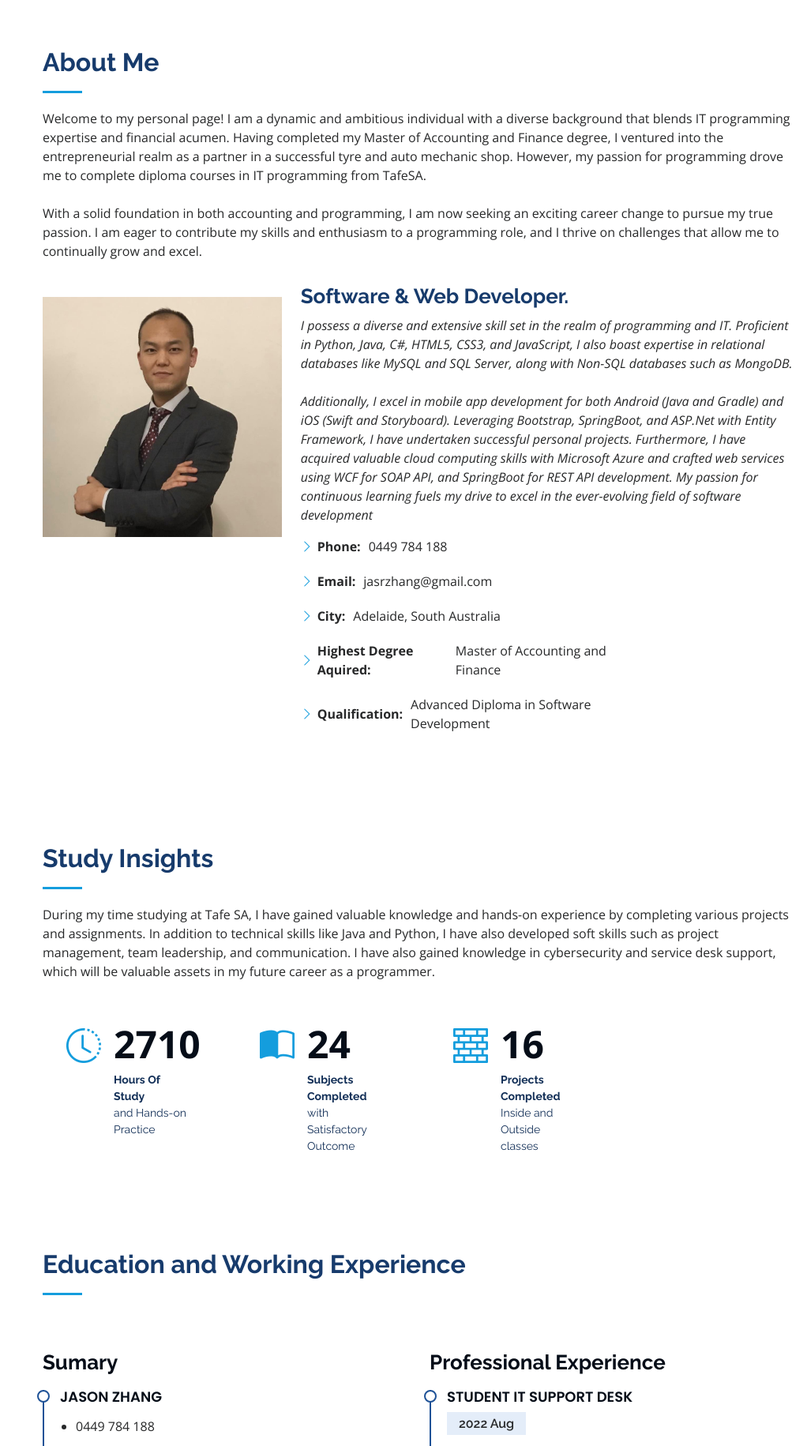
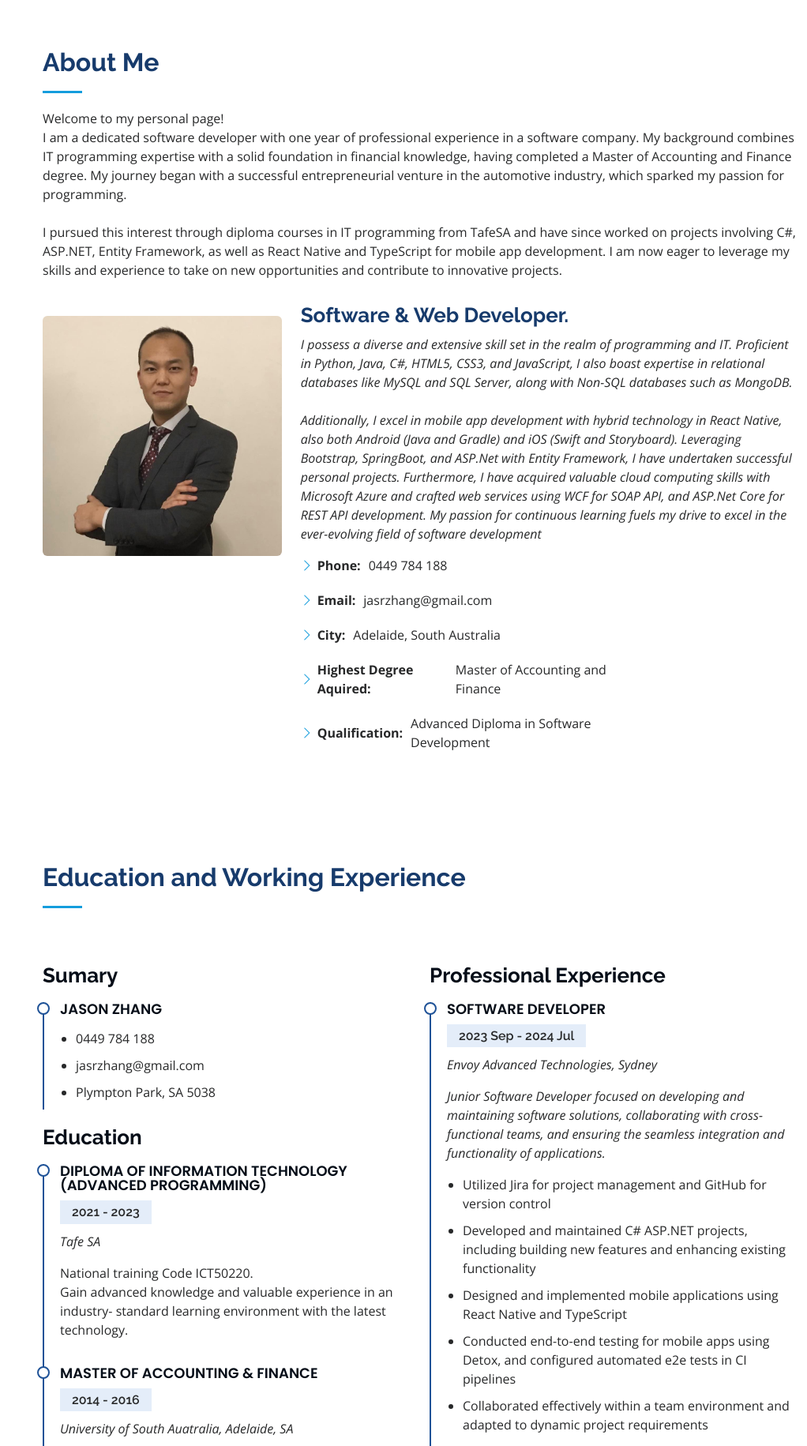
Before and after one commit to jasrzhang/jarzhang.github.io, a plain HTML site: page index.html in a window 1280 px wide. Shown: the part 800-2631 px from the top of the page at 79% size, without its empty margins (258-1280 px from the left). Drawn offline with nearby package versions, Linux system fonts and the light colour scheme.

Commit message:
minor content update 2024

```diff
--- a/index.html
+++ b/index.html
@@ -126,20 +126,23 @@
           <div class="section-title">
             <h2>About Me</h2>
             <p>
-              Welcome to my personal page! I am a dynamic and ambitious
-              individual with a diverse background that blends IT programming
-              expertise and financial acumen. Having completed my Master of
-              Accounting and Finance degree, I ventured into the entrepreneurial
-              realm as a partner in a successful tyre and auto mechanic shop.
-              However, my passion for programming drove me to complete diploma
-              courses in IT programming from TafeSA.
+              Welcome to my personal page!
+              <br />
+              I am a dedicated software developer with one year of professional
+              experience in a software company. My background combines IT
+              programming expertise with a solid foundation in financial
+              knowledge, having completed a Master of Accounting and Finance
+              degree. My journey began with a successful entrepreneurial venture
+              in the automotive industry, which sparked my passion for
+              programming.
               <br />
               <br />
-              With a solid foundation in both accounting and programming, I am
-              now seeking an exciting career change to pursue my true passion. I
-              am eager to contribute my skills and enthusiasm to a programming
-              role, and I thrive on challenges that allow me to continually grow
-              and excel.
+              I pursued this interest through diploma courses in IT programming
+              from TafeSA and have since worked on projects involving C#,
+              ASP.NET, Entity Framework, as well as React Native and TypeScript
+              for mobile app development. I am now eager to leverage my skills
+              and experience to take on new opportunities and contribute to
+              innovative projects.
             </p>
           </div>
 
@@ -147,7 +150,7 @@
             <div class="col-lg-4" data-aos="fade-right">
               <img
                 src="assets/img/profile-img.jpg"
-                class="img-fluid mt-3"
+                class="img-fluid mt-3 rounded"
                 alt=""
               />
             </div>
@@ -161,14 +164,15 @@
                 MongoDB.
                 <br />
                 <br />
-                Additionally, I excel in mobile app development for both Android
-                (Java and Gradle) and iOS (Swift and Storyboard). Leveraging
-                Bootstrap, SpringBoot, and ASP.Net with Entity Framework, I have
-                undertaken successful personal projects. Furthermore, I have
-                acquired valuable cloud computing skills with Microsoft Azure
-                and crafted web services using WCF for SOAP API, and SpringBoot
-                for REST API development. My passion for continuous learning
-                fuels my drive to excel in the ever-evolving field of software
+                Additionally, I excel in mobile app development with hybrid
+                technology in React Native, also both Android (Java and Gradle)
+                and iOS (Swift and Storyboard). Leveraging Bootstrap,
+                SpringBoot, and ASP.Net with Entity Framework, I have undertaken
+                successful personal projects. Furthermore, I have acquired
+                valuable cloud computing skills with Microsoft Azure and crafted
+                web services using WCF for SOAP API, and ASP.Net Core for REST
+                API development. My passion for continuous learning fuels my
+                drive to excel in the ever-evolving field of software
                 development
               </p>
               <div class="row">
@@ -208,7 +212,7 @@
       <!-- End About Section -->
 
       <!-- ======= Facts Section ======= -->
-      <section id="facts" class="facts">
+      <!-- <section id="facts" class="facts">
         <div class="container">
           <div class="section-title">
             <h2>Study Insights</h2>
@@ -284,7 +288,7 @@
             </div>
           </div>
         </div>
-      </section>
+      </section> -->
       <!-- End Facts Section -->
 
       <!-- ======= Resume Section ======= -->
@@ -347,6 +351,41 @@
             <div class="col-lg-6" data-aos="fade-up" data-aos-delay="100">
               <h3 class="resume-title">Professional Experience</h3>
               <div class="resume-item">
+                <h4>Software Developer</h4>
+                <h5>2023 Sep - 2024 Jul</h5>
+                <p><em>Envoy Advanced Technologies, Sydney</em></p>
+                <p>
+                  <em
+                    >Junior Software Developer focused on developing and
+                    maintaining software solutions, collaborating with
+                    cross-functional teams, and ensuring the seamless
+                    integration and functionality of applications.</em
+                  >
+                </p>
+                <ul>
+                  <li>
+                    Utilized Jira for project management and GitHub for version
+                    control
+                  </li>
+                  <li>
+                    Developed and maintained C# ASP.NET projects, including
+                    building new features and enhancing existing functionality
+                  </li>
+                  <li>
+                    Designed and implemented mobile applications using React
+                    Native and TypeScript
+                  </li>
+                  <li>
+                    Conducted end-to-end testing for mobile apps using Detox,
+                    and configured automated e2e tests in CI pipelines
+                  </li>
+                  <li>
+                    Collaborated effectively within a team environment and
+                    adapted to dynamic project requirements
+                  </li>
+                </ul>
+              </div>
+              <div class="resume-item">
                 <h4>Student IT Support Desk</h4>
                 <h5>2022 Aug</h5>
                 <p><em>Adelaide Campus, TafeSA</em></p>
@@ -372,7 +411,7 @@
               </div>
               <div class="resume-item">
                 <h4>Business partner</h4>
-                <h5>2017 - present</h5>
+                <h5>2017 Mar - 2023 Jul</h5>
                 <p><em>Feature Tyre, Melrose Park, SA</em></p>
                 <p>
                   <em
@@ -481,7 +520,7 @@
             >
               <div class="icon"><i class="bi bi-microsoft"></i></div>
               <h4 class="title">
-                <a href="">C# with ASP.Net & Entity Framework</a>
+                <a href="">ASP.Net & Entity Framework</a>
               </h4>
               <p class="description">
                 The utilising of ASP.Net and Entity Framework enables me
@@ -500,7 +539,7 @@
               data-aos-delay="400"
             >
               <div class="icon"><i class="bi bi-filetype-java"></i></div>
-              <h4 class="title"><a href="">Java with Spring Boot</a></h4>
+              <h4 class="title"><a href="">Java & Spring Boot</a></h4>
               <p class="description">
                 I have self-learned to build e-commerce website by using Spring
                 Boot and MyBatis. The course has also included the content of
@@ -513,10 +552,10 @@
               data-aos-delay="500"
             >
               <div class="icon"><i class="bi bi-filetype-jsx"></i></div>
-              <h4 class="title"><a href="">React</a></h4>
+              <h4 class="title"><a href="">React/React Native</a></h4>
               <p class="description">
-                I am self-learning React to strengthen my knowledge and skills
-                in JavaScript Frameworks.
+                Leveraged React Native to build cross-platform mobile applications, enabling a single codebase to run on both iOS and Android. Experienced in utilizing React Native CLI along with TypeScript to create scalable and maintainable apps. Implemented end-to-end (e2e) testing using Detox to ensure high-quality and reliable user experiences.
+              </p>
               </p>
             </div>
           </div>
```
